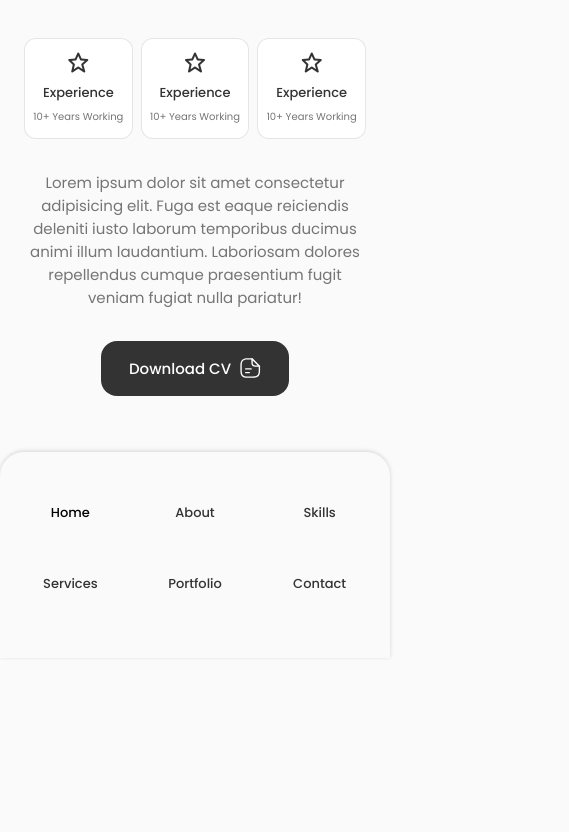
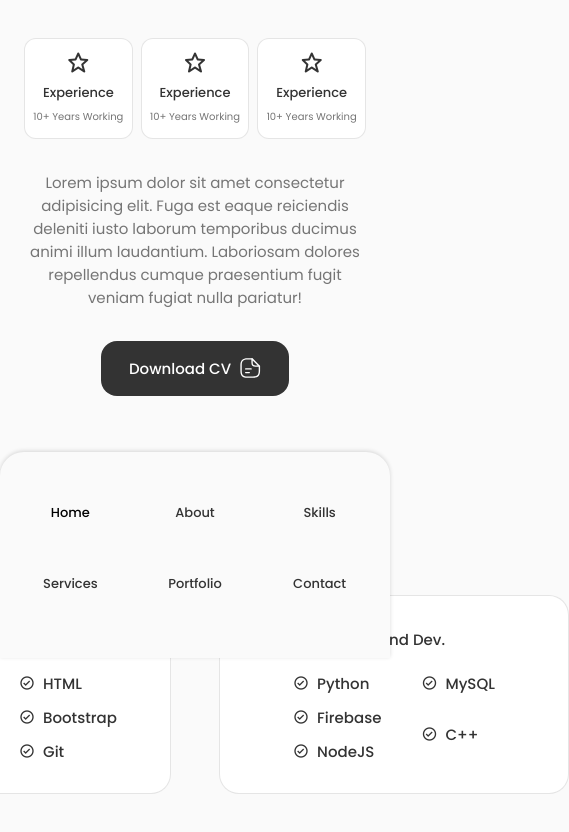
Before and after one commit to adinduokoro/Adi-Okoro, a React (Create React App) app: page / in a window 390 px wide. Shown: the part 1030-1862 px from the top of the page, 569 px wide, since content can reach past the window. Before the commit the page ends 1737 px from the top, so only its background shows below. Built offline with nearby package versions, Linux system fonts and the light colour scheme; some icons are missing.

Commit message:
Skills
Skills section is almost done. Just need to add in the breakpoints. Service Section will be next.

```diff
--- /dev/null
+++ b/src/components/skills/Backend.jsx
@@ -0,0 +1,70 @@
+import React from 'react'
+
+const Backend = () => {
+  return (
+    <div className="skills__content">
+    <h3 className="skills__title">Backend Dev.</h3>
+
+    <div className="skills__box">
+      <div className="skills__group">
+
+        <div className="skills__data">
+          <i class='bx bx-check-circle skills-icon'></i>
+
+          <div>
+            <h3 className="skills__name">Python</h3>
+          </div>
+        </div>
+
+        <div className="skills__data">
+          <i class='bx bx-check-circle skills-icon'></i>
+
+          <div>
+            <h3 className="skills__name">Firebase</h3>
+          </div>
+        </div>
+
+        <div className="skills__data">
+          <i class='bx bx-check-circle skills-icon'></i>
+
+          <div>
+            <h3 className="skills__name">NodeJS</h3>
+          </div>
+        </div>
+
+
+      </div>
+
+      <div className="skills__group">
+
+        <div className="skills__data">
+          <i class='bx bx-check-circle skills-icon'></i>
+
+          <div>
+            <h3 className="skills__name">MySQL</h3>
+          </div>
+        </div>
+
+        <div className="skills__data">
+          <i class='bx bx-check-circle skills-icon'></i>
+
+          <div>
+            <h3 className="skills__name">C++</h3>
+          </div>
+        </div>
+
+        {/* <div className="skills__data">
+          <i class='bx bx-check-circle skills-icon'></i>
+
+          <div>
+            <h3 className="skills__name"></h3>
+          </div>
+        </div> */}
+
+      </div>
+    </div>
+  </div>
+  )
+}
+
+export default Backend
--- /dev/null
+++ b/src/components/skills/Frontend.jsx
@@ -0,0 +1,70 @@
+import React from 'react'
+
+const Frontend = () => {
+  return (
+    <div className="skills__content">
+      <h3 className="skills__title">Frontend Dev.</h3>
+
+      <div className="skills__box">
+        <div className="skills__group">
+
+          <div className="skills__data">
+            <i class='bx bx-check-circle skills-icon'></i>
+
+            <div>
+              <h3 className="skills__name">ReactJS</h3>
+            </div>
+          </div>
+
+          <div className="skills__data">
+            <i class='bx bx-check-circle skills-icon'></i>
+
+            <div>
+              <h3 className="skills__name">Javascript</h3>
+            </div>
+          </div>
+
+          <div className="skills__data">
+            <i class='bx bx-check-circle skills-icon'></i>
+
+            <div>
+              <h3 className="skills__name">CSS/SASS</h3>
+            </div>
+          </div>
+
+
+        </div>
+
+        <div className="skills__group">
+
+          <div className="skills__data">
+            <i class='bx bx-check-circle skills-icon'></i>
+
+            <div>
+              <h3 className="skills__name">HTML</h3>
+            </div>
+          </div>
+
+          <div className="skills__data">
+            <i class='bx bx-check-circle skills-icon'></i>
+
+            <div>
+              <h3 className="skills__name">Bootstrap</h3>
+            </div>
+          </div>
+
+          <div className="skills__data">
+            <i class='bx bx-check-circle skills-icon'></i>
+
+            <div>
+              <h3 className="skills__name">Git</h3>
+            </div>
+          </div>
+
+        </div>
+      </div>
+    </div>
+  )
+}
+
+export default Frontend
--- a/src/components/skills/Skills.jsx
+++ b/src/components/skills/Skills.jsx
@@ -1,11 +1,18 @@
 import React from 'react'
 import './skills.css'
+import Frontend from './Frontend'
+import Backend from './Backend'
 
 const Skills = () => {
   return (
     <section className="skills section" id="skills">
       <h2 className="section__title">Skills</h2>
       <span className='section__subtitle'>My Tech Stacks</span>
+
+      <div className="skills__container container grid">
+        <Frontend />
+        <Backend />
+      </div>
     </section>
   )
 }
--- a/src/components/skills/skills.css
+++ b/src/components/skills/skills.css
@@ -0,0 +1,69 @@
+.skills__container{
+  grid-template-columns: repeat(2, 350px);
+  column-gap: 3rem;
+  justify-content: center;
+}
+
+.skills__content{
+  background-color: var(--container-color);
+  border: 1px solid rgba(0, 0, 0, 0.1);
+  border-radius: 1.25rem;
+  padding: 2rem 4rem;
+}
+
+.skills__title{
+  font-size: var(--normal-font-size);
+  text-align: center;
+  font-weight: var(--font-medium);
+  margin-bottom: var(--mb-1-5);
+}
+
+.skills__box{
+  display: flex;
+  justify-content: center;
+  column-gap: 2.5rem;
+}
+
+.skills__group{
+  display: grid;
+  align-items: flex-start;
+  row-gap: 1rem;
+}
+
+.skills__data{
+  display: flex;
+  column-gap: 0.5rem;
+}
+
+.skills .skills-icon{
+  font-size: 1rem;
+  color: var(--title-color);
+}
+
+.skills__name{
+  font-size: var(--normal-font-size);
+  font-weight: var(--font-medium);
+  line-height: 18px;
+}
+
+/* BREAKPOINTS */
+
+/* FOR LARGE DEVICE */
+@media screen and (max-width: 992px) {
+
+}
+
+/* FOR MEDIUM DEVICE */
+@media screen and (max-width: 768px) {
+
+}
+
+/* FOR TABLET DEVICE */
+@media screen and (max-width: 576px) {
+
+}
+
+/* FOR SMALL DEVICE */
+@media screen and (max-width: 350px) {
+
+}
```
